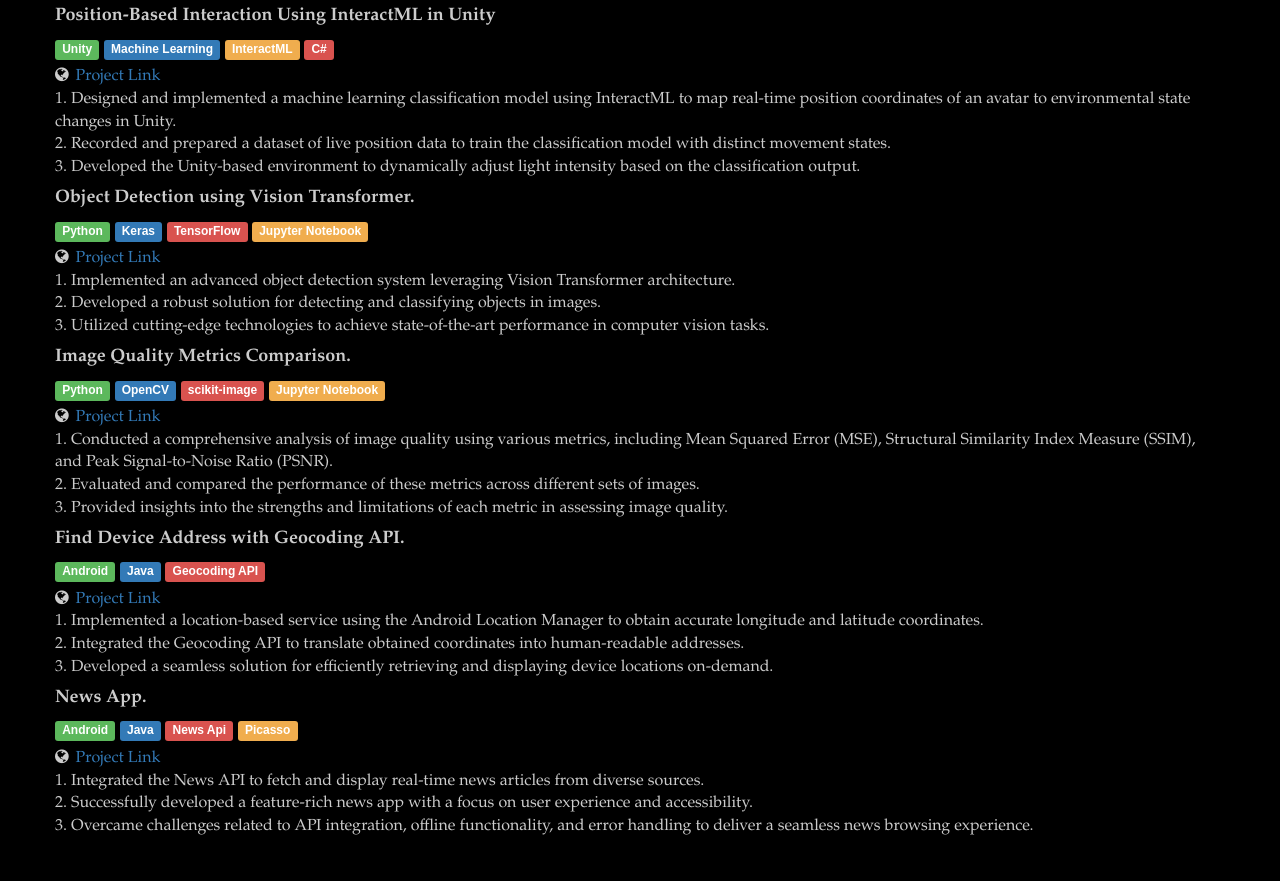
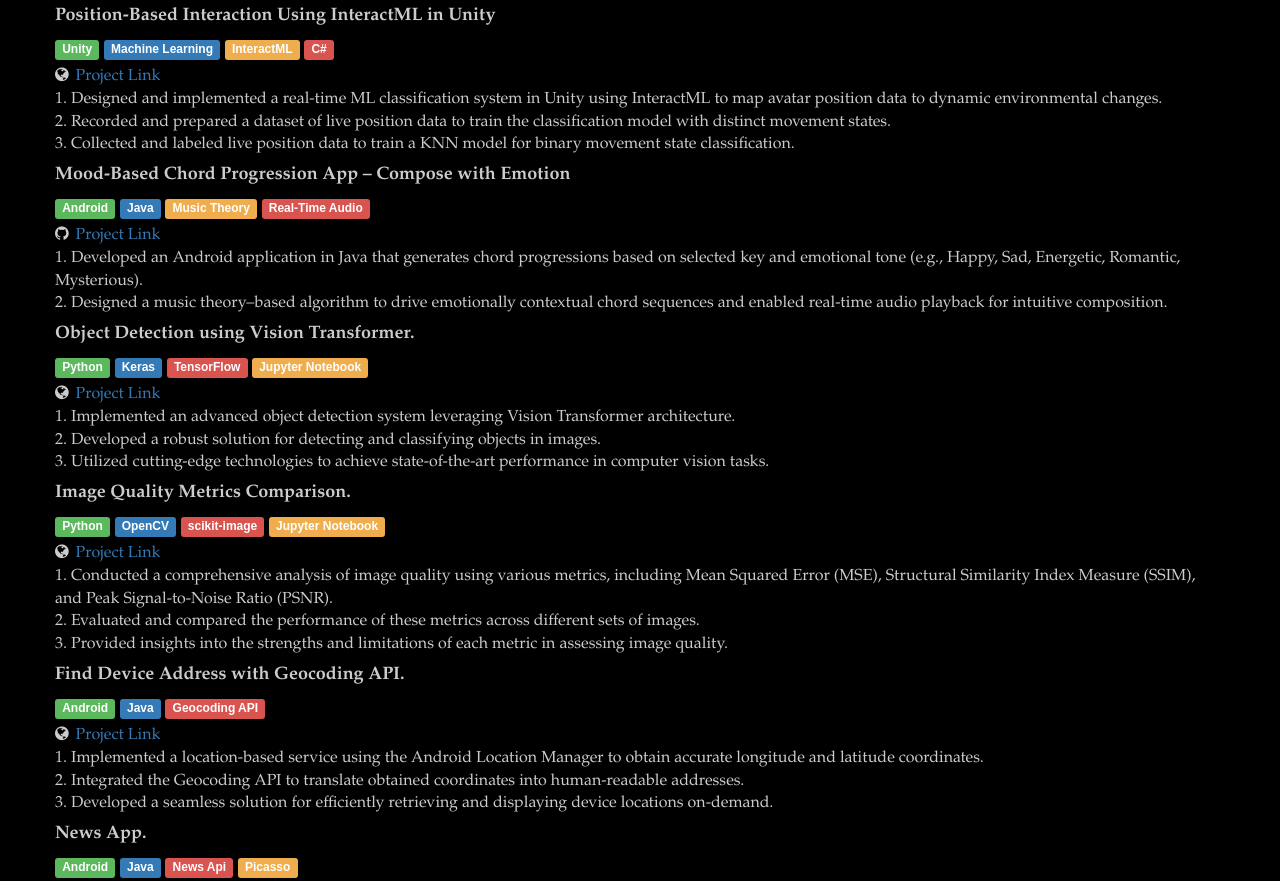
Before and after one commit to injamul-abeg/injamul-abeg.github.io, a plain HTML site: page index.html in a window 1280 px wide. Shown: the part 1937-2818 px from the top of the page. Drawn offline with nearby package versions, Linux system fonts and the light colour scheme.

Commit message:
Update index.html

```diff
--- a/index.html
+++ b/index.html
@@ -278,10 +278,32 @@ Databases . (Graph Theory, Robotics)</div>
                 </div>
             </div>
             <div><i class="fa fa-globe fa-fw"></i><a href="https://github.com/injamul-abeg/Position-Based-Interaction-Using-InteractML-in-Unity" target="blank">Project Link</a></div>
-            <div>1. Designed and implemented a machine learning classification model using InteractML to map real-time position coordinates of an avatar to environmental state changes in Unity.</div>
+            <div>1. Designed and implemented a real-time ML classification system in Unity using InteractML to map avatar position
+data to dynamic environmental changes.</div>
             <div>2. Recorded and prepared a dataset of live position data to train the classification model with distinct movement states.</div>
-            <div>3. Developed the Unity-based environment to dynamically adjust light intensity based on the classification output.</div>
+            <div>3. Collected and labeled live position data to train a KNN model for binary movement state classification.</div>
         </div>
+
+
+	      <!-- Mood-Based Chord Progression App Project -->
+<div class="row">
+    <div class="text-center">
+        <!-- Optional image or visual content can be added here -->
+    </div>
+    <div class="proj-info">
+        <h4 class="proj-title">Mood-Based Chord Progression App – Compose with Emotion</h4>
+        <div class="tag">
+            <span class="label label-success">Android</span>
+            <span class="label label-primary">Java</span>
+            <span class="label label-warning">Music Theory</span>
+            <span class="label label-danger">Real-Time Audio</span>
+        </div>
+    </div>
+    <div><i class="fa fa-github fa-fw"></i><a href="https://github.com/yourusername/mood-based-chord-progression-app" target="_blank">Project Link</a></div>
+    <div>1. Developed an Android application in Java that generates chord progressions based on selected key and emotional tone (e.g., Happy, Sad, Energetic, Romantic, Mysterious).</div>
+    <div>2. Designed a music theory–based algorithm to drive emotionally contextual chord sequences and enabled real-time audio playback for intuitive composition.</div>
+</div>
+
 
         <div class="row">
           <!-- <div class="col-md-4 col-sm-4 col-xs-12 proj"> -->
```
